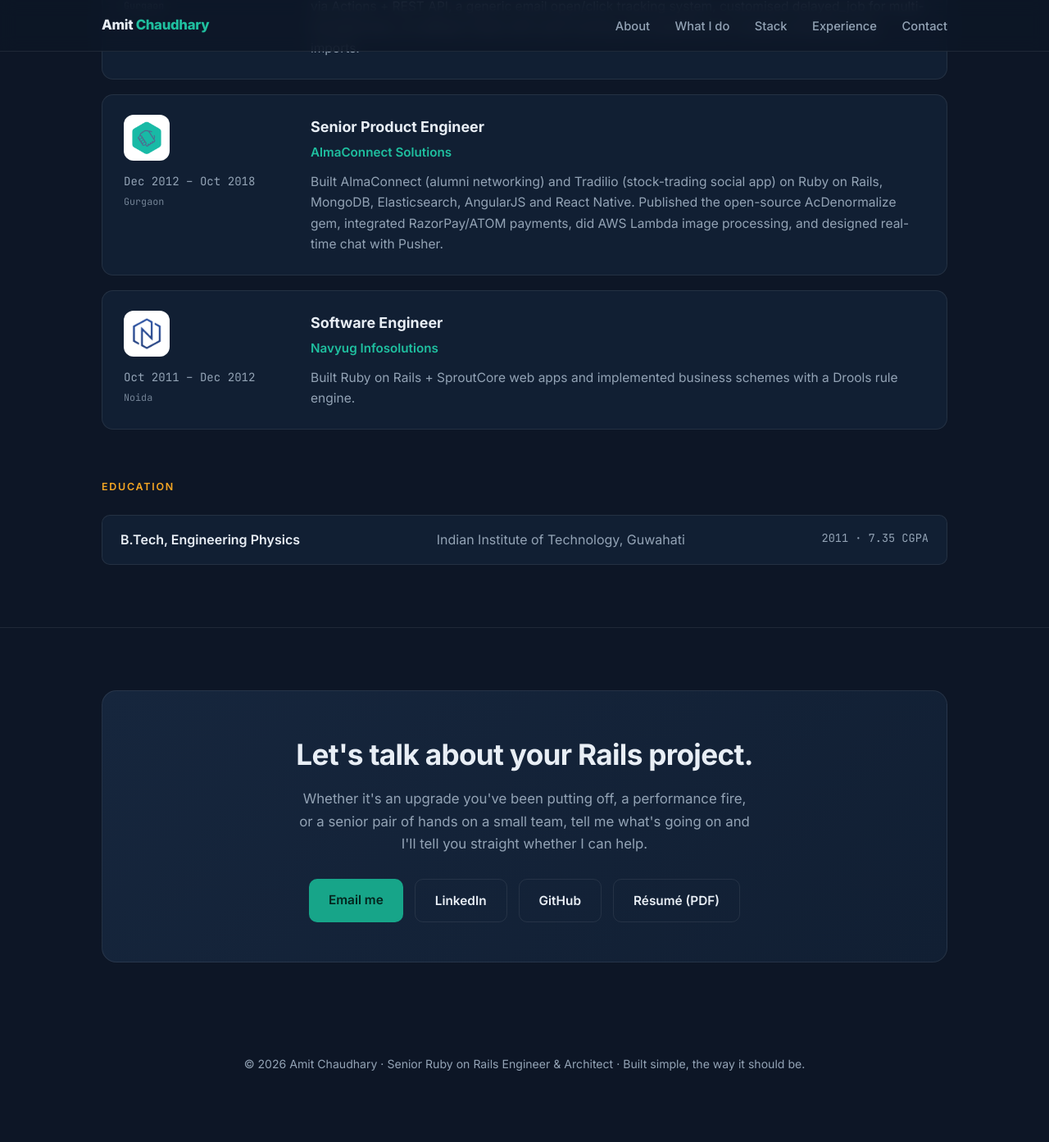
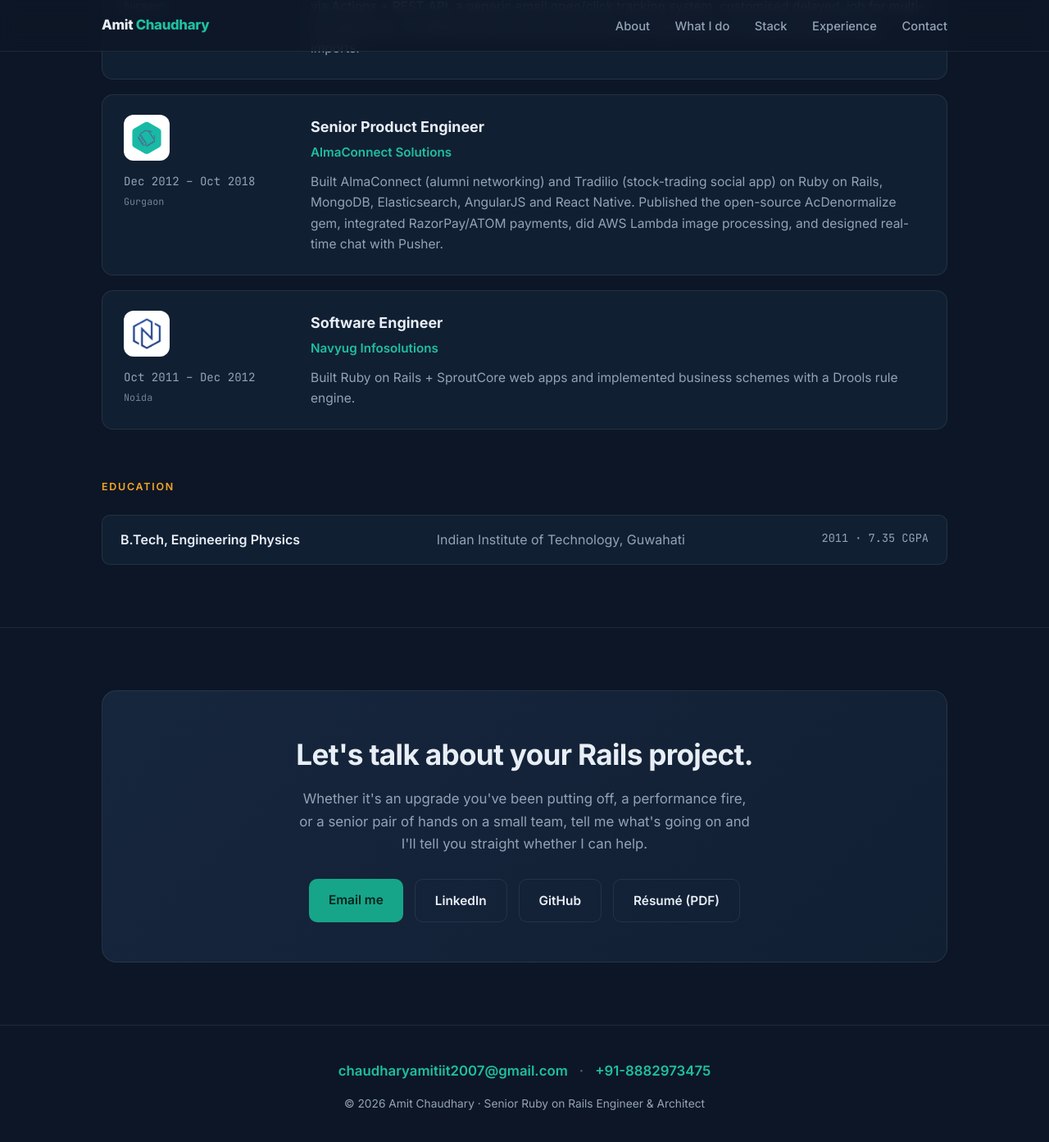
Before and after one commit to chaudhary/amit-chaudhary, a Jekyll site: the page built from index.html, in a window 1280 px wide and 1400 px high, scrolled down 3714 px. Shown: the top 1393 px of the window at 82% size. Built offline with Jekyll 4.4.1, drawn with Linux system fonts in a browser that asks for light colours; before the commit the page ends 5059 px from its top, so only the background shows below that.

Commit message:
Add email and phone to footer as mailto/tel links
Co-Authored-By: Claude Opus 4.8 (1M context) <noreply@anthropic.com>

```diff
--- a/_layouts/default.html
+++ b/_layouts/default.html
@@ -49,8 +49,14 @@
 
 <footer>
   <div class="wrap">
-    © {{ 'now' | date: "%Y" }} {{ site.title }} · {{ site.tagline }} ·
-    Built simple, the way it should be.
+    <div class="footer-contact">
+      <a href="mailto:{{ site.email }}">{{ site.email }}</a>
+      <span class="sep">·</span>
+      <a href="tel:{{ site.phone | replace: ' ', '' }}">{{ site.phone }}</a>
+    </div>
+    <div class="footer-copy">
+      © {{ 'now' | date: "%Y" }} {{ site.title }} · {{ site.tagline }}
+    </div>
   </div>
 </footer>
 
--- a/assets/css/main.css
+++ b/assets/css/main.css
@@ -183,5 +183,8 @@ section { padding: 76px 0; border-bottom: 1px solid var(--line); }
 .contact-card p { color: var(--muted); max-width: 52ch; margin: 0 auto 28px; font-size: 1.05rem; }
 .contact-links { display: flex; gap: 14px; justify-content: center; flex-wrap: wrap; }
 
-footer { padding: 36px 0; text-align: center; color: var(--muted); font-size: 0.88rem; }
-footer a { color: var(--muted); }
+footer { padding: 42px 0; text-align: center; border-top: 1px solid var(--line); }
+.footer-contact { display: flex; gap: 14px; justify-content: center; align-items: center; flex-wrap: wrap; font-size: 1.05rem; font-weight: 600; margin-bottom: 14px; }
+.footer-contact a { color: var(--teal-bright); }
+.footer-contact .sep { color: var(--muted); opacity: .5; }
+.footer-copy { color: var(--muted); font-size: 0.86rem; }
```
